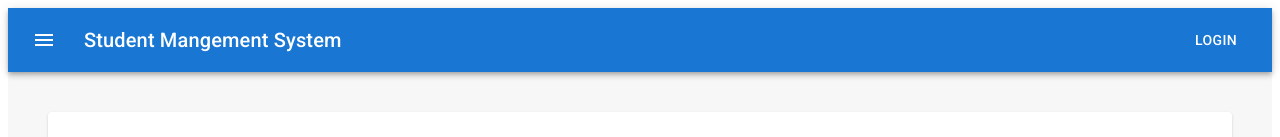
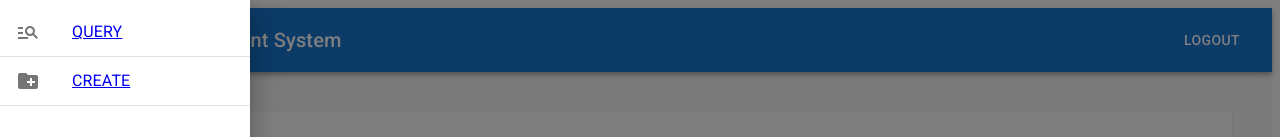
Before and after one commit to 0x5929/ST-SMS-FRONTEND-web-sms, a React (Create React App) app: page / in a window 1280 px wide. Both pictures are taken after a click on the button "menu". Shown: the top 137 px of the page. Built offline with nearby package versions, Linux system fonts and the light colour scheme.

Commit message:
added menu from drawers

```diff
--- a/src/App.js
+++ b/src/App.js
@@ -1,9 +1,10 @@
-import { BrowserRouter as Router, Routes, Route } from 'react-router-dom'
+import { BrowserRouter as Router, Routes, Route, Link } from 'react-router-dom'
 import Query from './pages/Query/Query'
 import Create from './pages/Create/Create'
 
 import Controls from './components'
-import { styled } from '@mui/material';
+import { styled, Switch } from '@mui/material';
+import useDrawer from './controllers/drawerController';
 
 
 const AppMain = styled('div')(( {theme} ) => ({
@@ -15,17 +16,27 @@ const AppMain = styled('div')(( {theme} ) => ({
 
 function App() {
 
+    const {
+        drawerOpen,
+        setDrawerOpen,
+        toggleDrawer,
+    } = useDrawer()
 
 
     return (
         // add login logic
         <AppMain>
-            <Controls.Header />
             <Router>
-            <Routes>
-                <Route path="/" element={<Query />} />
-                <Route path="/create" element={<Create />} />
-            </Routes>
+                <Controls.Header
+                    drawerOpen={drawerOpen}
+                    setDrawerOpen={setDrawerOpen}
+                    toggleDrawer={toggleDrawer}
+                    Link={Link}
+                />
+                <Routes>
+                    <Route path="/" element={<Query />} />
+                    <Route path="/create" element={<Create />} />
+                </Routes>
             </Router>
         </AppMain>
     );
--- /dev/null
+++ b/src/components/Drawer.js
@@ -0,0 +1,54 @@
+import React from 'react';
+
+import { Divider, List, ListItem, ListItemIcon, ListItemText, Drawer as MuiDrawer } from '@mui/material'
+import ManageSearchIcon from '@mui/icons-material/ManageSearch';
+import CreateNewFolderIcon from '@mui/icons-material/CreateNewFolder';
+import { styled } from '@mui/material/styles';
+
+const MenuList = styled(List)(({theme}) => ({
+    width: 250
+}))
+
+export default function Drawer (props) {
+
+    const {
+        drawerOpen,
+        Link,
+        toggleDrawer
+    } = props
+
+    const anchor = 'left'
+
+    return (
+        <MuiDrawer
+            anchor={anchor}
+            open={drawerOpen}
+            onClose={()=>(toggleDrawer(drawerOpen))}
+        >
+            <MenuList>
+                <Link to="/">
+                    <ListItem button>
+                        <ListItemIcon>
+                            <ManageSearchIcon />
+                        </ListItemIcon>
+                        <ListItemText
+                            primary={'QUERY'}
+                        />
+                    </ListItem>
+                </Link>
+                <Divider />
+                <Link to="/create">
+                    <ListItem button>
+                        <ListItemIcon>
+                            <CreateNewFolderIcon />
+                        </ListItemIcon>
+                        <ListItemText
+                            primary={'CREATE'}
+                        />
+                    </ListItem>
+                </Link>
+                <Divider />
+            </MenuList>
+        </MuiDrawer>
+    )
+}
--- a/src/components/Grid.js
+++ b/src/components/Grid.js
@@ -296,7 +296,11 @@ export function QueryLayoutGrid(props) {
         handleDelQuery,
         handleQueryOnChange,
         handleQueryOptionOnChange,
-        errors
+        errors,
+        schoolPicLoc,
+        programPicLoc,
+        rotationPicLoc,
+        studentPicLoc
     } = props;
 
     return (
@@ -388,7 +392,7 @@ export function QueryLayoutGrid(props) {
                     >
                         <Image
                             alt="School image."
-                            src="https://images.unsplash.com/photo-1625516581237-3d9d0a31538c?ixlib=rb-1.2.1&ixid=MnwxMjA3fDB8MHxwaG90by1wYWdlfHx8fGVufDB8fHx8&auto=format&fit=crop&w=2044&q=80"
+                            src={schoolPicLoc}
                         />
 
                     </Card>
@@ -401,7 +405,7 @@ export function QueryLayoutGrid(props) {
                     >
                         <Image
                             alt="Program image."
-                            src="https://images.unsplash.com/photo-1610116306796-6fea9f4fae38?ixlib=rb-1.2.1&ixid=MnwxMjA3fDB8MHxwaG90by1wYWdlfHx8fGVufDB8fHx8&auto=format&fit=crop&w=1470&q=80"
+                            src={programPicLoc}
                         />
 
                     </Card>
@@ -414,7 +418,7 @@ export function QueryLayoutGrid(props) {
                     >
                         <Image
                             alt="Rotation image."
-                            src="https://images.unsplash.com/photo-1516841273335-e39b37888115?ixlib=rb-1.2.1&ixid=MnwxMjA3fDB8MHxwaG90by1wYWdlfHx8fGVufDB8fHx8&auto=format&fit=crop&w=1147&q=80"
+                            src={rotationPicLoc}
                         />
                     </Card>
                 </Grid>
@@ -426,7 +430,7 @@ export function QueryLayoutGrid(props) {
                     >
                         <Image
                             alt="Student image."
-                            src="https://images.unsplash.com/photo-1590012314607-cda9d9b699ae?ixlib=rb-1.2.1&ixid=MnwxMjA3fDB8MHxwaG90by1wYWdlfHx8fGVufDB8fHx8&auto=format&fit=crop&w=1471&q=80"
+                            src={studentPicLoc}
                         />
                     </Card>
                 </Grid>
--- a/src/components/Header.js
+++ b/src/components/Header.js
@@ -1,9 +1,16 @@
 import { Box , AppBar, Toolbar, IconButton, Typography, Button } from '@mui/material';
 import MenuIcon from '@mui/icons-material/Menu';
 import React from 'react';
-
+import Drawer from './Drawer';
 
 function Header(props) {
+    const {
+      drawerOpen,
+      setDrawerOpen,
+      toggleDrawer,
+      Link
+    } = props
+
     return (
     <Box sx={{ flexGrow: 1 }}>
         <AppBar position="static">
@@ -14,13 +21,22 @@ function Header(props) {
               color="inherit"
               aria-label="menu"
               sx={{ mr: 2 }}
+              onClick={()=>(toggleDrawer(drawerOpen))}
             >
               <MenuIcon />
             </IconButton>
             <Typography variant="h6" component="div" sx={{ flexGrow: 1 }}>
               Student Mangement System
             </Typography>
-            <Button color="inherit">Login</Button>
+            <Button color="inherit">
+              Logout
+            </Button>
+            <Drawer
+              drawerOpen={drawerOpen}
+              setDrawerOpen={setDrawerOpen}
+              toggleDrawer={toggleDrawer}
+              Link={Link}
+            />
           </Toolbar>
         </AppBar>
       </Box>
--- /dev/null
+++ b/src/controllers/drawerController.js
@@ -0,0 +1,15 @@
+import { useState } from 'react';
+
+export default function useDrawer(){
+    const [ drawerOpen, setDrawerOpen ] = useState(false)
+
+    const toggleDrawer = (state) => {
+        console.log('hello world')
+        setDrawerOpen(!state)
+    }
+    return {
+        drawerOpen,
+        setDrawerOpen,
+        toggleDrawer
+    }
+}
--- a/src/controllers/queryController.js
+++ b/src/controllers/queryController.js
@@ -15,6 +15,10 @@ export default function useQuery() {
     const [ openBackdrop, setOpenBackdrop ] = useState(false)
     const [ queryOptions, setQueryOptions ] = useState([{query: 'clast_name', value: ''}])
 
+    const schoolPicLoc = 'https://images.unsplash.com/photo-1625516581237-3d9d0a31538c?ixlib=rb-1.2.1&ixid=MnwxMjA3fDB8MHxwaG90by1wYWdlfHx8fGVufDB8fHx8&auto=format&fit=crop&w=2044&q=80'
+    const programPicLoc = 'https://images.unsplash.com/photo-1610116306796-6fea9f4fae38?ixlib=rb-1.2.1&ixid=MnwxMjA3fDB8MHxwaG90by1wYWdlfHx8fGVufDB8fHx8&auto=format&fit=crop&w=1470&q=80'
+    const rotationPicLoc = 'https://images.unsplash.com/photo-1516841273335-e39b37888115?ixlib=rb-1.2.1&ixid=MnwxMjA3fDB8MHxwaG90by1wYWdlfHx8fGVufDB8fHx8&auto=format&fit=crop&w=1147&q=80'
+    const studentPicLoc = 'https://images.unsplash.com/photo-1590012314607-cda9d9b699ae?ixlib=rb-1.2.1&ixid=MnwxMjA3fDB8MHxwaG90by1wYWdlfHx8fGVufDB8fHx8&auto=format&fit=crop&w=1471&q=80'
 
     const handleAddNewQuery = (index) =>{
         if (index > 3){
@@ -119,6 +123,11 @@ export default function useQuery() {
         handleAddNewQuery,
         handleDelQuery,
         handleQueryOnChange,
-        handleQueryOptionOnChange
+        handleQueryOptionOnChange,
+
+        schoolPicLoc,
+        programPicLoc,
+        rotationPicLoc,
+        studentPicLoc
     }
 }
--- a/src/pages/Query/Query.js
+++ b/src/pages/Query/Query.js
@@ -28,6 +28,11 @@ export default function Query() {
         handleQueryOnChange,
         handleQueryOptionOnChange,
 
+        schoolPicLoc,
+        programPicLoc,
+        rotationPicLoc,
+        studentPicLoc
+
     } = useQuery()
 
     return (
@@ -48,6 +53,10 @@ export default function Query() {
                     handleDelQuery={handleDelQuery}
                     handleQueryOnChange={handleQueryOnChange}
                     handleQueryOptionOnChange={handleQueryOptionOnChange}
+                    schoolPicLoc={schoolPicLoc}
+                    programPicLoc={programPicLoc}
+                    rotationPicLoc={rotationPicLoc}
+                    studentPicLoc={studentPicLoc}
                     errors={errors}
                 />
 
```
